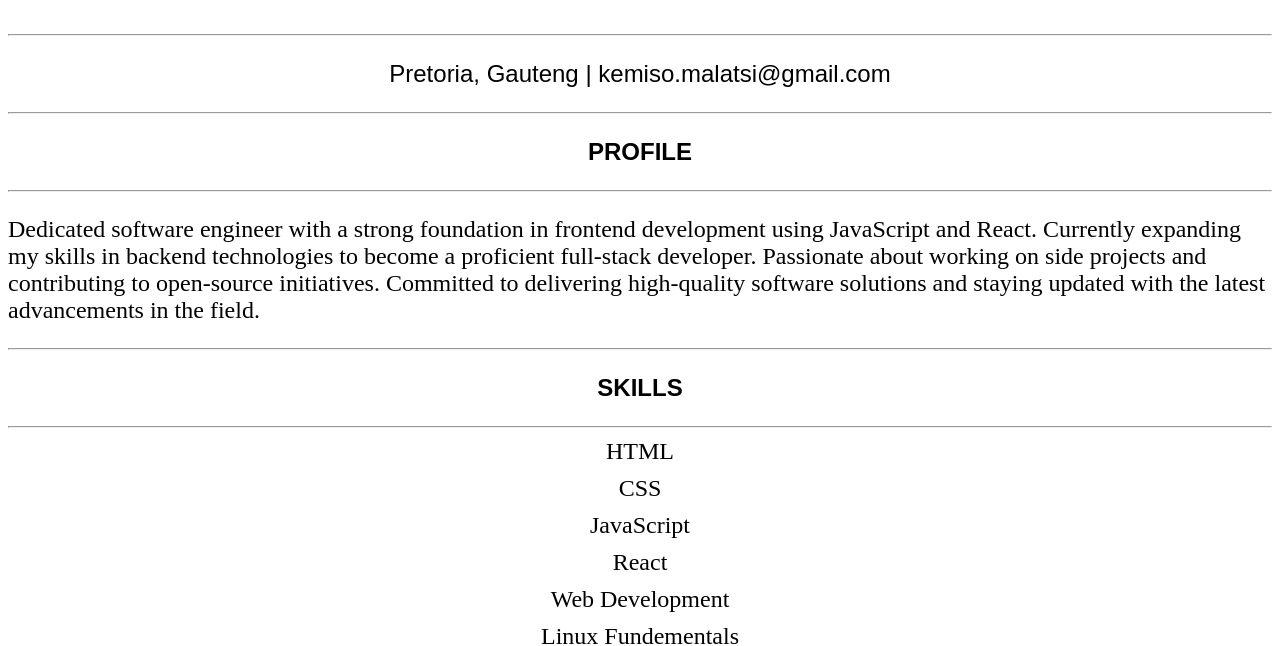
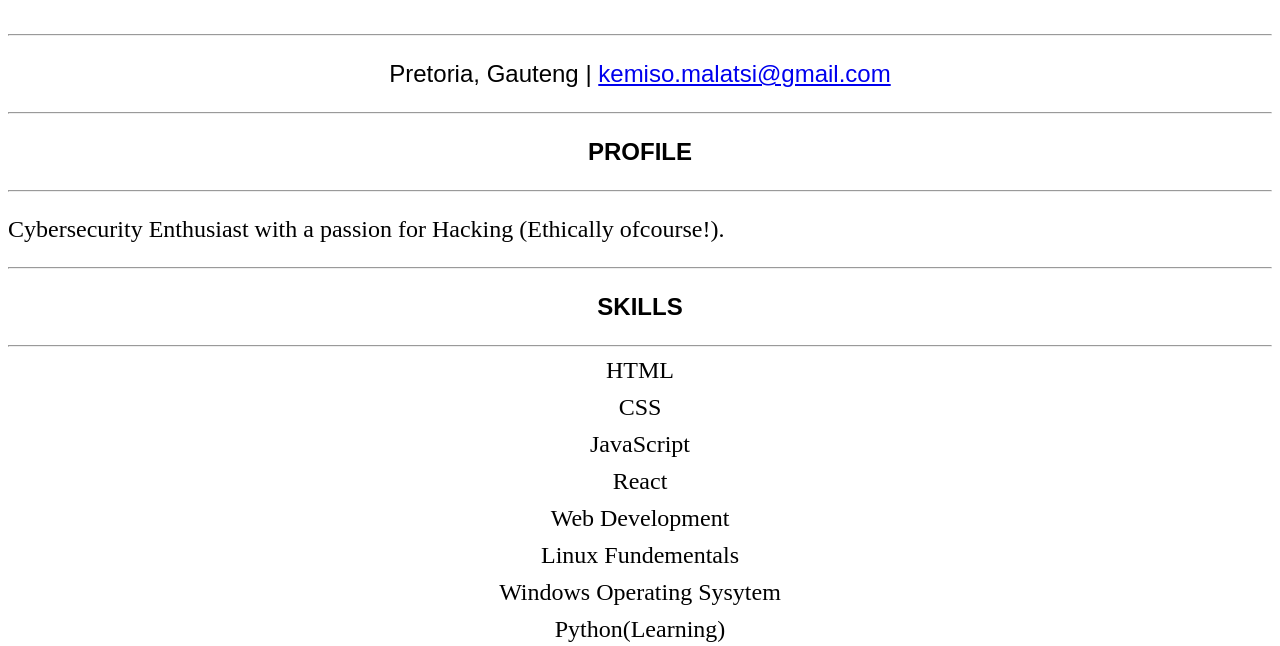
Before and after one commit to KemisoMalatsi/my_portfolio_website, a plain HTML site: page PORTFOLIO WEBSITE/cv.html in a window 1280 px wide. Shown: the part 161-807 px from the top of the page. Drawn offline with Linux system fonts and the light colour scheme.

Commit message:
"Updated contact information and profile description on cv.html"

```diff
--- a/PORTFOLIO WEBSITE/cv.html
+++ b/PORTFOLIO WEBSITE/cv.html
@@ -16,12 +16,12 @@
    </header>
     <h1 class="my-name">Kemiso Malatsi</h1>
     <hr>
-    <p class="my-contacts">Pretoria, Gauteng | kemiso.malatsi@gmail.com</p>
+    <p class="my-contacts">Pretoria, Gauteng | <a href="www.gmail.com">kemiso.malatsi@gmail.com</a></p>
     <hr>
 
     <h3 class="h3">PROFILE</h3>
        <hr>
-        <p class="p1">Dedicated software engineer with a strong foundation in frontend development using JavaScript and React. Currently expanding my skills in backend technologies to become a proficient full-stack developer. Passionate about working on side projects and contributing to open-source initiatives. Committed to delivering high-quality software solutions and staying updated with the latest advancements in the field.</p>
+        <p class="p1">Cybersecurity Enthusiast with a passion for Hacking (Ethically ofcourse!).</p>
         <hr>
 
     <h3 class="h3">SKILLS</h3>
```
